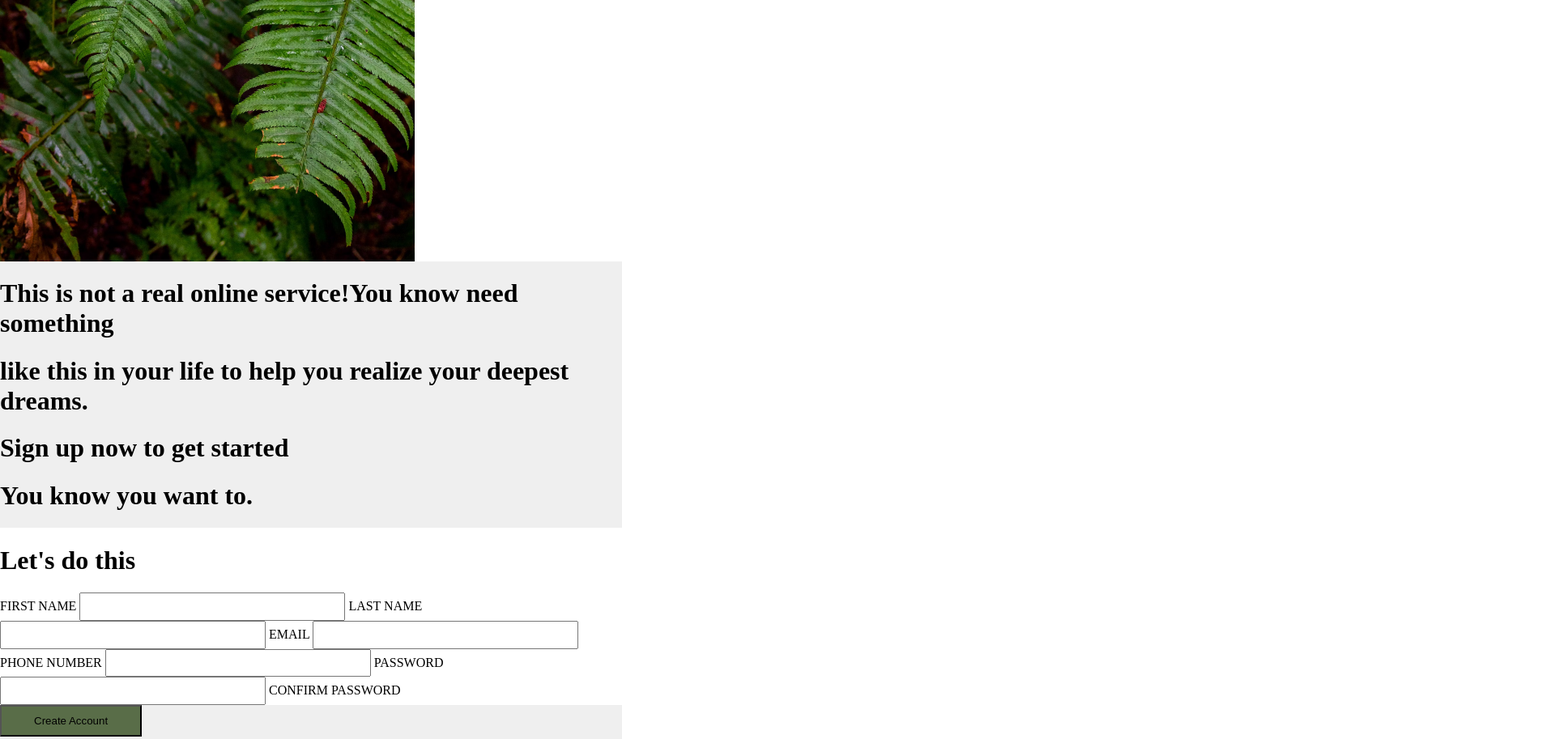
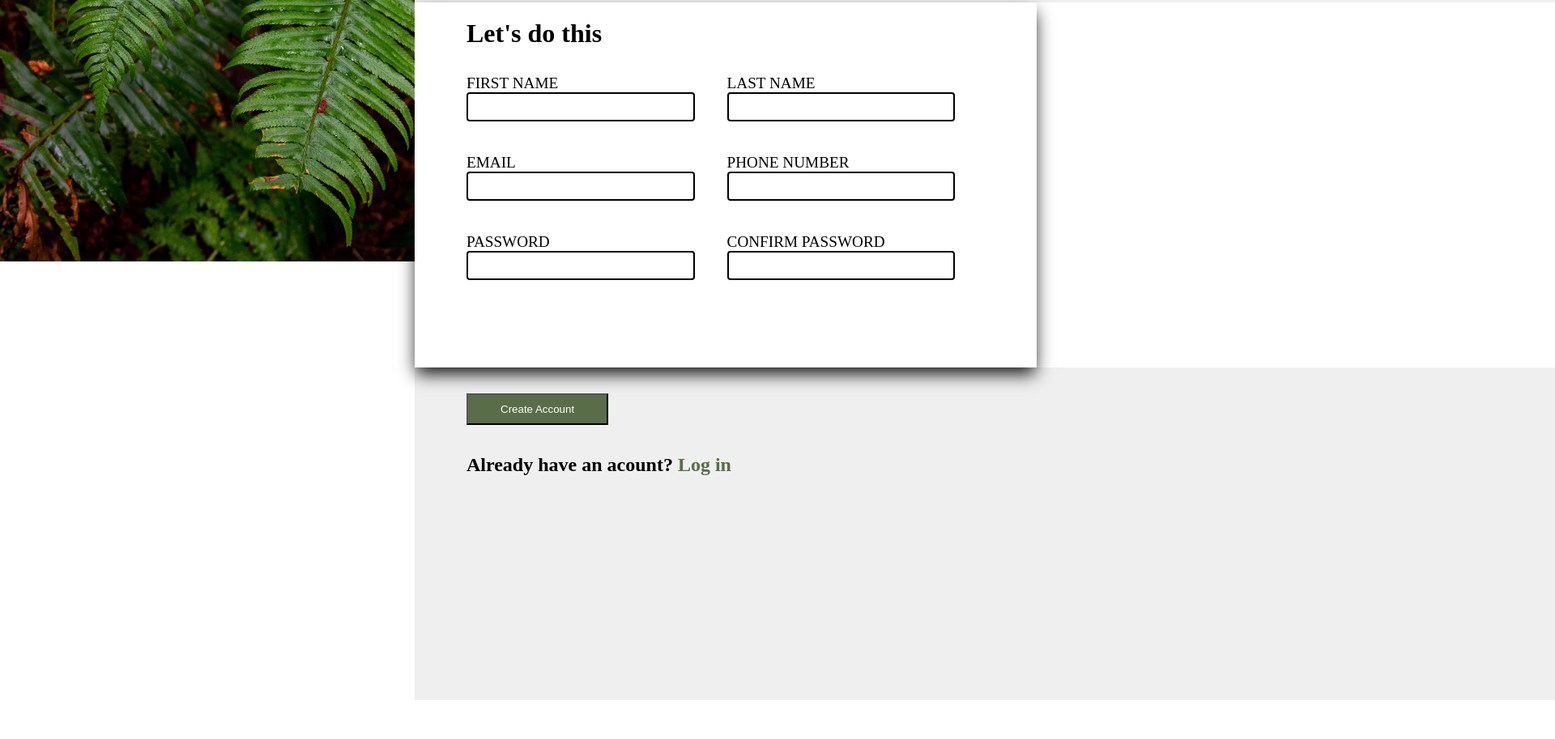
Before and after one commit to Florin12er/Sign-up-form, a plain HTML site: page index.html in a window 1280 px wide. Shown: the part 477-1390 px from the top of the page at 81% size, 1920 px wide, since content can reach past the window. After the commit the page ends 1342 px from the top, so only its background shows below. Drawn offline with Linux system fonts and the light colour scheme; files whose address does not match are found by name; a web font is replaced by a local one.

Commit message:
finalize the page

```diff
--- a/index.html
+++ b/index.html
@@ -11,35 +11,51 @@
         <img class="leaves" src="/home/florin/Downloads/Sign-up-form/nature.avif" >
     <div class="logo">
         <img class="odin_logo" src="/home/florin/Downloads/Sign-up-form/odin-lined.png">
-        <h1 class="title">Odin</h1>
+        <p class="title">Odin</p>
     </div>
     </div>
     <div class="main">
         <div class="text">
-            <h1>This is not a real online service!You know need something</h1>
+            <h1 class="not_real">This is not a real online service!You know need something</h1>
             <h1>like this in your life to help you realize your deepest dreams.</h1>
             <h1>Sign up now to get started</h1>
         <h1 class="text_ad">You know you want to.</h1>
         </div>
+        <form action="#">
         <div class="sign_up">
             <h1 class="bottom_sign_text">Let's do this</h1>
             <div class="sign_in">
+            <div class="input">
             <label for="First name">FIRST NAME</label>
-            <input type="text">
+            <input type="text" name="first name" id="first name" minlength="2" required>
+            </div>
+            <div class="input">
             <label for="Last name">LAST NAME</label>
-            <input type="text">
+            <input type="text" name="last name" id="last name" minlength="2" required>
+            </div>
+            <div class="input">
             <label for="Email">EMAIL</label>
-            <input type="text">
+            <input type="email" name="email" id="email" required>
+            </div>
+            <div class="input">
             <label for="Phone number">PHONE NUMBER</label>
-            <input type="text">
+            <input type="text" name="phone number" id="phone number" minlength="9"
+            maxlength="9" required>
+            </div>
+            <div class="input">
             <label for="Password">PASSWORD</label>
-            <input type="text">
+            <input type="password" name="password" id="password" required>
+            </div>
+            <div class="input">
             <label for="Confirm Password">CONFIRM PASSWORD</label>
+            <input type="password" name="confirm password" id="confirm password" required>
+            </div>
+            </div>
         </div>
-        </div>
+        </form>
         <div class="create">
-            <button>Create Account</button>
-            <h2>Already have an acount? <a href="#">Log in</a></h2>
+            <button type="submit">Create Account</button>
+            <h2>Already have an acount? <a href="https://florin12er.github.io/Sign-up-form/">Log in</a></h2>
         </div>
     </div>
 </body>
--- a/style.css
+++ b/style.css
@@ -10,9 +10,11 @@
     --button-color:#596D48;
     --input-color:#E5E7EB;
     --background-color:#00000010;
+    --base-height:25.7rem
 }
 body {
     margin: 0px;
+    display: flex;
 }
 .nature {
     position: relative;
@@ -31,7 +33,7 @@ body {
     position: fixed;
     top: 19.1%;
     height: 200px;
-    width: 40.3%;
+    width: 40%;
 }
 .odin_logo {
     width: 14%;
@@ -42,12 +44,12 @@ body {
     color: var(--white-color);
 }
 .main {
-    display: flex;
-    flex-direction: column;
     height: 100vh;
     width: 60vw;
 }
 h1 {
+    padding-left: 4rem;
+    margin: 0px;
     color: var(--black-color);
 }
 a {
@@ -60,17 +62,70 @@ button {
     padding-right: 2.5rem;
     padding-bottom: 0.625rem;
     padding-top: 0.625rem;
+    margin-top: 2rem;
+    margin-left: 4rem;
+    color: var(--white-color);
+    margin-bottom: 1rem;
 }
 .text {
     background-color: var(--background-color);
+    width: 92.8rem;
+    height: 30rem;
 }
 .sign_up {
+    width: 80rem;
+    height: var(--base-height);
     background-color: var(--white-color);
 }
+
 .create {
     background-color: var(--background-color);
+    width: 92.8rem;
+    height: var(--base-height);
+}
+.input {
+    display: flex;
+    flex-flow: column wrap;
+    width: 40%;
+    font-size: 0.7rem;
+    text-transform: uppercase;
 }
 input {
-    width: 20rem;
-    height: 1.8rem;
+    border-radius: 4px;
+    background-color: var(--white-color);
+    border: 2px solid var(--black-color);
+    height: 30px;
 }
+input:focus{
+   outline: none;
+   border: 2px solid var(--button-color);
+}
+.not_real {
+    padding-top: 12rem;
+}
+.text_ad {
+    padding-top: 30px;
+}
+h2 {
+    padding-left: 4rem;
+}
+
+
+label {
+    font-size: 1.2rem;
+}
+form {
+    box-shadow: 0 10px 20px -2px rgb(22, 22, 22);
+    display: flex;
+    flex-flow: row wrap;
+    gap: 20px;
+    padding-top: 20px;
+    padding-bottom: 20px;
+}
+.sign_in {
+    display: flex;
+    flex-flow: row wrap;
+    gap: 40px;
+    margin-left: 4rem;
+    margin-top: 2rem;
+}
```
Also changed, not shown: sign-up-form.png (deleted).
